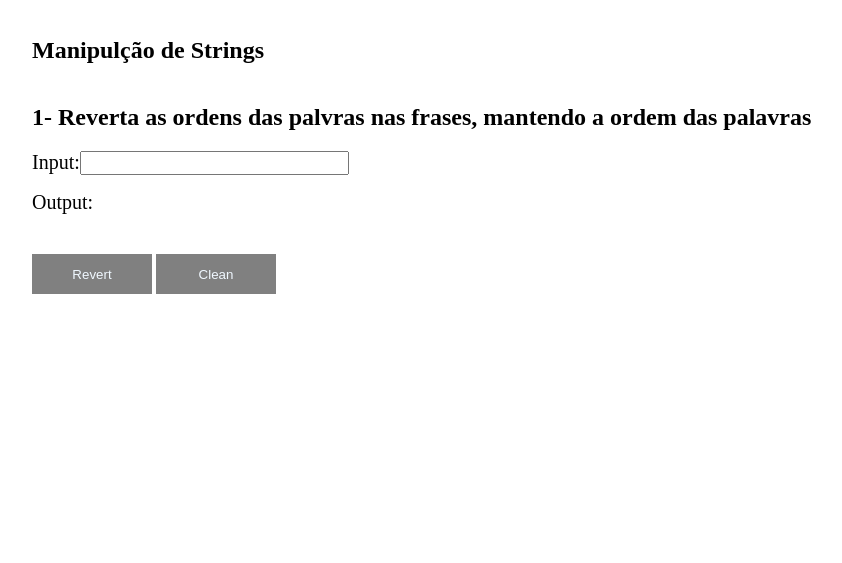
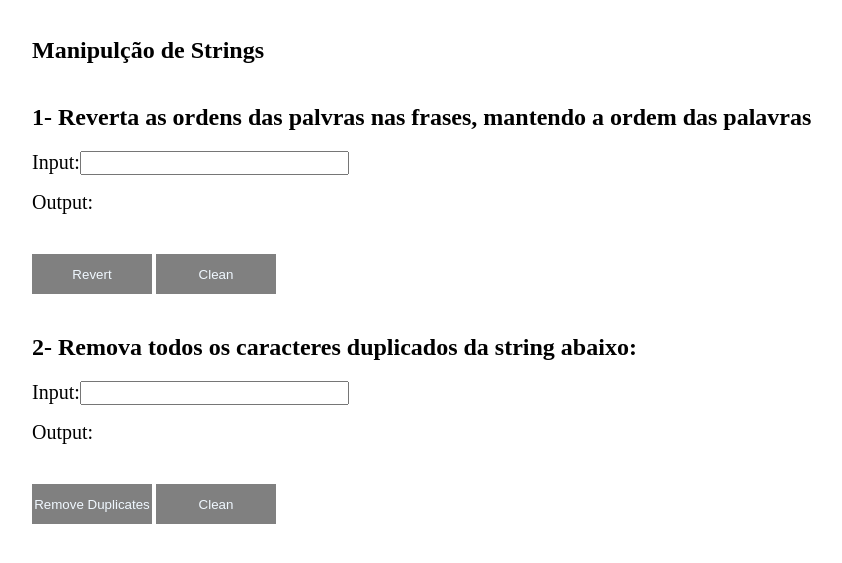
Before and after one commit to dniemeryers/desafioCodigoPwc, a plain HTML site: page index.html in a window 1280 px wide. Shown: the part 109-672 px from the top of the page, without its empty margins (208-1050 px from the left). Drawn offline with Linux system fonts and the light colour scheme.

Commit message:
Tarefa 2 - Remover caracteres duplicados

```diff
--- a/code.js
+++ b/code.js
@@ -16,3 +16,18 @@ function limparInputRevert(){
     resultadoSpan.innerHTML = "";
     input.value = "";
 }
+
+function removeDuplicates() {
+    var input = document.getElementById("remove").value;
+    var remove = [...new Set(input)];
+    var result = remove.join("");
+    document.getElementById("remove_duplicates").textContent = result;
+  }
+
+  function limparInputRemove(){
+
+    var input = document.getElementById("remove");
+    var resultadoSpan = document.getElementById("remove_duplicates");
+    resultadoSpan.innerHTML = "";
+    input.value = "";
+}
--- a/index.html
+++ b/index.html
@@ -27,7 +27,17 @@
     <input class="button" type="button" value="Clean" onclick="limparInputRevert()">
     </div>
 
-
+    <h2>2- Remova todos os caracteres duplicados da string abaixo:</h2>
+    <div class="input">
+        <p>Input:</p><input type="text" class="input_text" id="remove">
+    </div>
+    <div class="output">
+        <p>Output:</p> <span id="remove_duplicates"></span>
+    </div>
+    <div>
+    <input class="button" type="button" value="Remove Duplicates" onclick="removeDuplicates()">
+    <input class="button" type="button" value="Clean" onclick="limparInputRemove()">
+    </div>
 
 
     <script src="code.js"></script>
```
